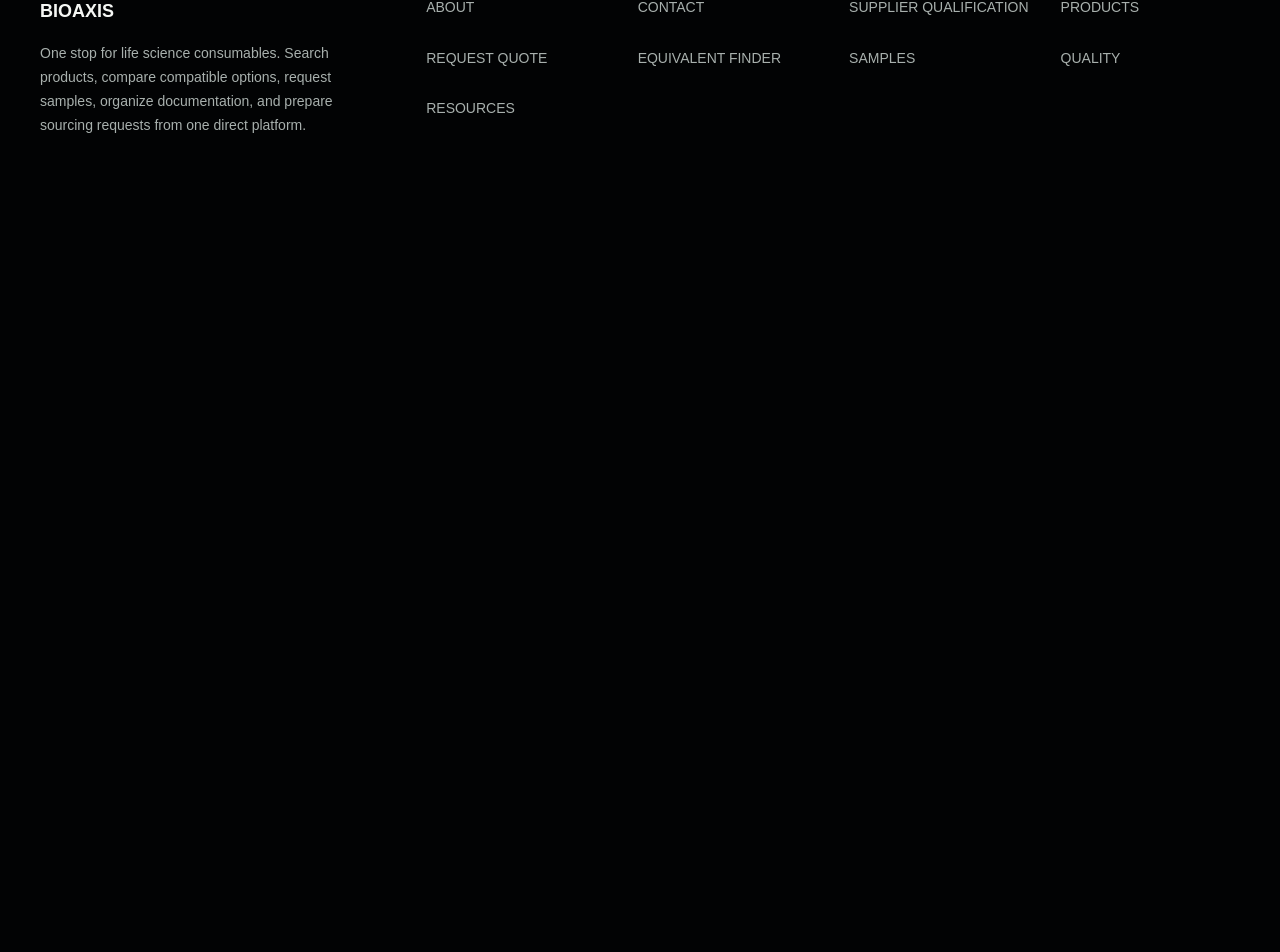
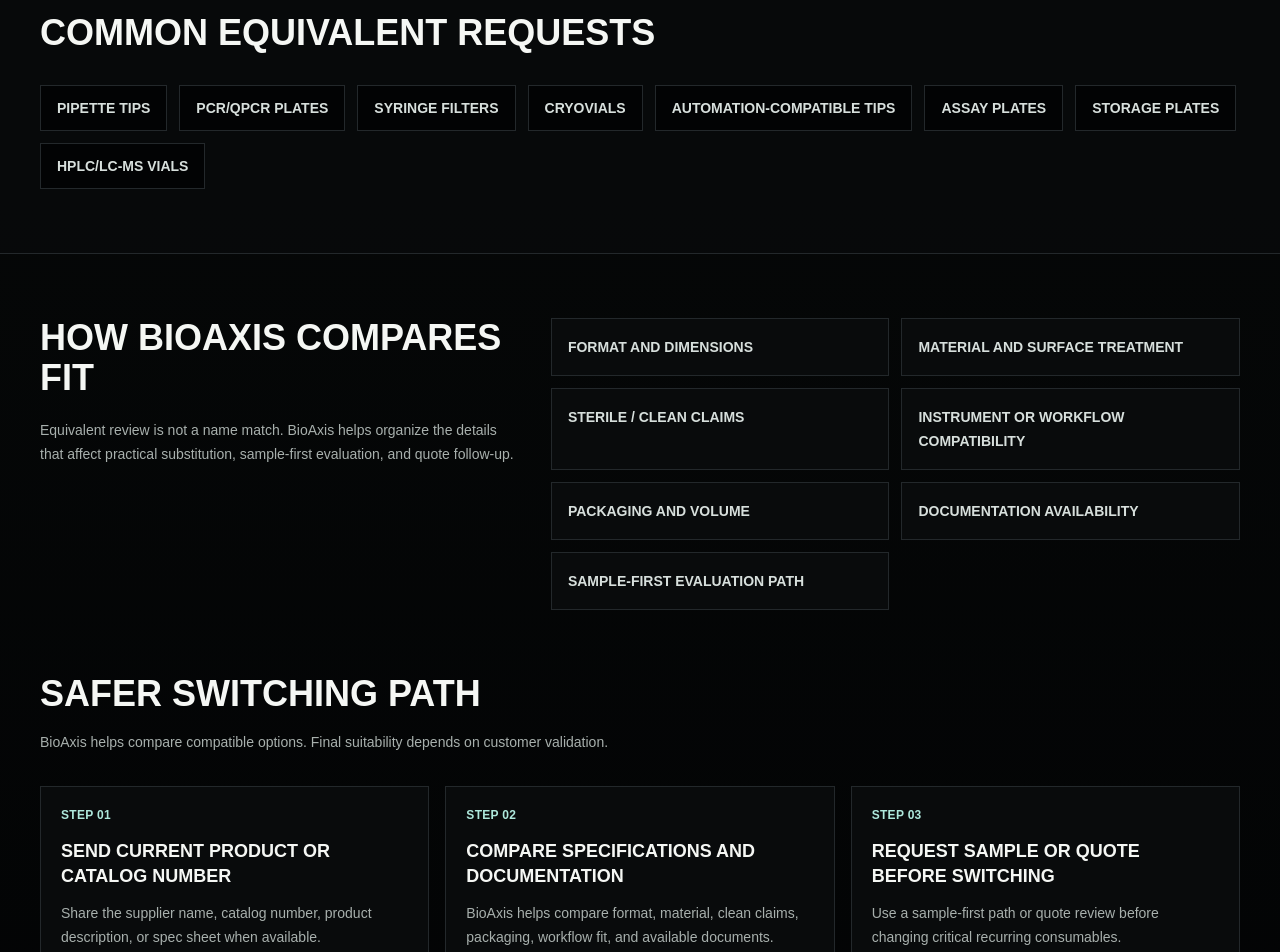
Before and after one commit to luckyericyao/bioaxisv3, a Next.js app: page /equivalent-finder in a window 1280 px wide. Shown: the part 1308-2260 px from the top of the page. Before the commit the page ends 1493 px from the top, so only its background shows below. Built offline with nearby package versions, Linux system fonts and the light colour scheme.

Commit message:
Polish homepage and sourcing conversion pages

```diff
--- a/src/app/applications/page.tsx
+++ b/src/app/applications/page.tsx
@@ -44,7 +44,7 @@
   },
   {
     id: "automation-hts",
-    title: "Automation & HTS",
+    title: "Automation-Compatible Formats",
     description: "Automation-compatible plates, tips, reservoirs, seals, barcoded formats, and equipment-fit consumables.",
     href: "/products/liquid-handling"
   },
--- a/src/app/equivalent-finder/page.tsx
+++ b/src/app/equivalent-finder/page.tsx
@@ -20,6 +20,42 @@
   "sample testing criteria before switching"
 ];
 
+const commonEquivalentRequests = [
+  "Pipette tips",
+  "PCR/qPCR plates",
+  "Syringe filters",
+  "Cryovials",
+  "Automation-compatible tips",
+  "Assay plates",
+  "Storage plates",
+  "HPLC/LC-MS vials"
+];
+
+const fitComparisonDimensions = [
+  "Format and dimensions",
+  "Material and surface treatment",
+  "Sterile / clean claims",
+  "Instrument or workflow compatibility",
+  "Packaging and volume",
+  "Documentation availability",
+  "Sample-first evaluation path"
+];
+
+const switchingSteps = [
+  {
+    title: "Send current product or catalog number",
+    body: "Share the supplier name, catalog number, product description, or spec sheet when available."
+  },
+  {
+    title: "Compare specifications and documentation",
+    body: "BioAxis helps compare format, material, clean claims, packaging, workflow fit, and available documents."
+  },
+  {
+    title: "Request sample or quote before switching",
+    body: "Use a sample-first path or quote review before changing critical recurring consumables."
+  }
+];
+
 function cleanListItem(item: string) {
   return item.replace(/^\s*(?:[-*•]\s*)+/, "").trim();
 }
@@ -32,12 +68,20 @@
         title="Send the catalog number or spec. BioAxis helps compare the fit."
         subtitle="BioAxis helps compare format, material, sterility, packaging, documentation, and application fit so labs can evaluate supplier alternatives without guessing from product names alone."
       >
+        <div className="flex flex-col gap-3 sm:flex-row">
           <Link
             href="/request-quote?requestType=equivalent"
             className="inline-flex min-h-11 items-center justify-center border border-bioaxis-accent bg-bioaxis-accent px-5 text-sm font-semibold uppercase text-bioaxis-black transition hover:bg-transparent hover:text-bioaxis-accent"
           >
             Start equivalent request
           </Link>
+          <Link
+            href="/samples"
+            className="inline-flex min-h-11 items-center justify-center border border-bioaxis-line px-5 text-sm font-semibold uppercase text-bioaxis-steel transition hover:border-bioaxis-accent hover:text-bioaxis-accent"
+          >
+            Request sample first
+          </Link>
+        </div>
       </PageHero>
       <section className="mx-auto grid w-full max-w-7xl gap-5 px-5 py-16 sm:px-8 lg:grid-cols-2 lg:px-10">
         <div className="border border-bioaxis-line bg-bioaxis-panel p-6">
@@ -53,7 +97,7 @@
         <div className="border border-bioaxis-line bg-bioaxis-panel p-6">
           <h2 className="text-2xl font-bold uppercase text-bioaxis-text">How BioAxis reviews equivalents</h2>
           <p className="mt-5 text-sm leading-6 text-bioaxis-muted">
-            Equivalent review focuses on practical sourcing compatibility: format, material, sterility, dimensions, packaging, workflow fit, documentation, and whether a sample-first evaluation is appropriate. BioAxis does not claim guaranteed equivalence; final suitability depends on customer validation.
+            BioAxis helps compare compatible options across practical sourcing dimensions. Final suitability depends on customer validation in the intended workflow.
           </p>
           <Link
             href="/request-quote?requestType=equivalent"
@@ -63,6 +107,50 @@
           </Link>
         </div>
       </section>
+      <section className="border-y border-bioaxis-line bg-bioaxis-panel/60">
+        <div className="mx-auto w-full max-w-7xl px-5 py-16 sm:px-8 lg:px-10">
+          <h2 className="text-3xl font-bold uppercase text-bioaxis-text sm:text-4xl">Common equivalent requests</h2>
+          <div className="mt-8 flex flex-wrap gap-3">
+            {commonEquivalentRequests.map((request) => (
+              <span key={request} className="border border-bioaxis-line bg-bioaxis-black px-4 py-3 text-sm font-semibold uppercase text-bioaxis-steel">
+                {request}
+              </span>
+            ))}
+          </div>
+        </div>
+      </section>
+      <section className="mx-auto grid w-full max-w-7xl gap-8 px-5 py-16 sm:px-8 lg:grid-cols-[0.82fr_1.18fr] lg:px-10">
+        <div>
+          <h2 className="text-3xl font-bold uppercase text-bioaxis-text sm:text-4xl">How BioAxis compares fit</h2>
+          <p className="mt-5 text-sm leading-6 text-bioaxis-muted">
+            Equivalent review is not a name match. BioAxis helps organize the details that affect practical substitution, sample-first evaluation, and quote follow-up.
+          </p>
+        </div>
+        <div className="grid gap-3 sm:grid-cols-2">
+          {fitComparisonDimensions.map((dimension) => (
+            <div key={dimension} className="border border-bioaxis-line bg-bioaxis-panel p-4 text-sm font-semibold uppercase leading-6 text-bioaxis-steel">
+              {dimension}
+            </div>
+          ))}
+        </div>
+      </section>
+      <section className="mx-auto w-full max-w-7xl px-5 pb-16 sm:px-8 lg:px-10">
+        <div className="mb-8">
+          <h2 className="text-3xl font-bold uppercase text-bioaxis-text sm:text-4xl">Safer switching path</h2>
+          <p className="mt-4 max-w-3xl text-sm leading-6 text-bioaxis-muted">
+            BioAxis helps compare compatible options. Final suitability depends on customer validation.
+          </p>
+        </div>
+        <div className="grid gap-4 md:grid-cols-3">
+          {switchingSteps.map((step, index) => (
+            <article key={step.title} className="border border-bioaxis-line bg-bioaxis-panel p-5">
+              <p className="text-xs font-bold uppercase tracking-wide text-bioaxis-accent">Step {(index + 1).toString().padStart(2, "0")}</p>
+              <h3 className="mt-4 text-lg font-bold uppercase leading-snug text-bioaxis-text">{step.title}</h3>
+              <p className="mt-3 text-sm leading-6 text-bioaxis-muted">{step.body}</p>
+            </article>
+          ))}
+        </div>
+      </section>
     </>
   );
 }
--- a/src/app/quality/page.tsx
+++ b/src/app/quality/page.tsx
@@ -107,7 +107,7 @@
         title="Need documentation before purchasing?"
         body="Submit product details and the documentation you need. BioAxis helps request and organize COA, SDS, sterility, material, or lot-level documentation where available."
         primaryLabel="Request documentation support"
-        primaryHref="/request-quote"
+        primaryHref="/request-quote?requestType=documentation"
       />
     </>
   );
--- a/src/app/samples/page.tsx
+++ b/src/app/samples/page.tsx
@@ -42,7 +42,7 @@
               </div>
             ))}
           </div>
-          <Link href="/equivalent-finder" className="mt-8 inline-flex min-h-11 items-center justify-center border border-bioaxis-line px-5 text-sm font-semibold uppercase text-bioaxis-steel transition hover:border-bioaxis-accent hover:text-bioaxis-accent">
+          <Link href="/equivalent-finder?requestType=equivalent" className="mt-8 inline-flex min-h-11 items-center justify-center border border-bioaxis-line px-5 text-sm font-semibold uppercase text-bioaxis-steel transition hover:border-bioaxis-accent hover:text-bioaxis-accent">
             Find equivalent first
           </Link>
         </div>
@@ -78,9 +78,9 @@
         title="Need a sample before switching?"
         body="BioAxis supports sample-first evaluation where available for critical consumables, equivalents, automation formats, and recurring sourcing needs."
         primaryLabel="Request sample"
-        primaryHref="/request-quote"
+        primaryHref="/request-quote?requestType=sample"
         secondaryLabel="Find equivalent first"
-        secondaryHref="/equivalent-finder"
+        secondaryHref="/equivalent-finder?requestType=equivalent"
       />
     </>
   );
--- a/src/components/forms/QuoteRequestForm.tsx
+++ b/src/components/forms/QuoteRequestForm.tsx
@@ -242,6 +242,9 @@
         <p className="mt-3 text-sm leading-6 text-bioaxis-muted">
           Choose the request that best matches the sourcing support you need. Fields update based on request type.
         </p>
+        <p className="mt-3 border border-bioaxis-line bg-bioaxis-black px-4 py-3 text-sm leading-6 text-bioaxis-steel">
+          Pasting a product list into Notes is fine. Include supplier names, catalog numbers, quantities, target delivery dates, and documentation needs where available.
+        </p>
         <div className="mt-6">
           <RequestTypeSelector
             requestTypes={requestTypes}
--- a/src/components/home/PlatformExpansionSections.tsx
+++ b/src/components/home/PlatformExpansionSections.tsx
@@ -1,5 +1,4 @@
 import Link from "next/link";
-import { workflows } from "@/data/workflows";
 import { CTASection } from "@/components/ui/CTASection";
 import { ProcessSteps } from "@/components/ui/ProcessSteps";
 import { SectionHeader } from "@/components/ui/SectionHeader";
@@ -22,6 +21,17 @@
   { label: "Compare centrifugal filter membranes", href: "/products/sample-prep-filtration" },
   { label: "Find automation-compatible tips", href: "/products/automation-consumables" },
   { label: "Prepare a consumables RFQ", href: "/request-quote" }
+];
+
+const workflowPreviewCards = [
+  { title: "Target Discovery", href: "/workflows#target-discovery-biology-validation", tags: ["Biology", "Biomarkers"] },
+  { title: "Assay Development", href: "/workflows#cell-model-assay-development", tags: ["Plates", "Readouts"] },
+  { title: "Screening", href: "/workflows#screening-hit-identification", tags: ["Automation", "HTS"] },
+  { title: "Lead Optimization", href: "/workflows#lead-optimization-in-vitro-profiling", tags: ["Profiling", "Repeat use"] },
+  { title: "ADME / DMPK", href: "/workflows#adme-dmpk-bioanalysis", tags: ["Bioanalysis", "Sample prep"] },
+  { title: "Preclinical Storage", href: "/workflows#preclinical-sample-collection-storage", tags: ["Cold chain", "Traceability"] },
+  { title: "Early CMC", href: "/workflows#process-development-early-cmc", tags: ["Sterile", "Single-use"] },
+  { title: "QC / Analytical", href: "/workflows#qc-analytical-testing-release-support", tags: ["Documents", "Testing"] }
 ];
 
 export function HowBioAxisWorksSection() {
@@ -90,17 +100,23 @@
       <div className="flex flex-col gap-6 lg:flex-row lg:items-end lg:justify-between">
         <SectionHeader
           title="Source by workflow"
-          subtitle="Labs often buy by experiment, not by catalog structure. BioAxis organizes consumables around the workflows your team actually runs."
+          subtitle="Labs buy by experiment and development stage, not only by catalog structure. BioAxis maps drug discovery and development workflows to consumables, equivalents, samples, documentation, and quote support required to keep studies moving."
         />
         <Link href="/workflows" className="inline-flex min-h-11 items-center justify-center border border-bioaxis-accent px-5 text-sm font-semibold uppercase text-bioaxis-accent transition hover:bg-bioaxis-accent hover:text-bioaxis-black">
-          Explore workflows
+          Explore Drug R&D Workflows
         </Link>
       </div>
-      <div className="mt-10 grid gap-4 md:grid-cols-2 xl:grid-cols-3">
-        {workflows.map((workflow) => (
-          <Link key={workflow.id} href={`/workflows#${workflow.slug}`} className="border border-bioaxis-line bg-bioaxis-panel p-6 transition hover:border-bioaxis-accent hover:bg-bioaxis-panelSoft">
-            <h3 className="text-xl font-bold uppercase text-bioaxis-text">{workflow.title}</h3>
-            <p className="mt-4 text-sm leading-6 text-bioaxis-muted">{workflow.description}</p>
+      <div className="mt-10 grid gap-3 sm:grid-cols-2 lg:grid-cols-4">
+        {workflowPreviewCards.map((workflow) => (
+          <Link key={workflow.title} href={workflow.href} className="border border-bioaxis-line bg-bioaxis-panel p-5 transition hover:border-bioaxis-accent hover:bg-bioaxis-panelSoft">
+            <h3 className="text-base font-bold uppercase text-bioaxis-text">{workflow.title}</h3>
+            <div className="mt-5 flex flex-wrap gap-2">
+              {workflow.tags.map((tag) => (
+                <span key={tag} className="border border-bioaxis-line bg-bioaxis-black px-2.5 py-1.5 text-[11px] font-semibold uppercase text-bioaxis-steel">
+                  {tag}
+                </span>
+              ))}
+            </div>
           </Link>
         ))}
       </div>
--- a/src/data/resources.ts
+++ b/src/data/resources.ts
@@ -26,7 +26,7 @@
     title: "How to evaluate equivalent consumables",
     summary: "Compare dimensions, material, sterility, fit, documentation, sample testing, packaging, and lot consistency before switching.",
     relatedSegments: ["Liquid Handling", "Lab Plasticware", "Sample Prep & Filtration"],
-    relatedWorkflows: ["Automation & HTS", "Quality Review"],
+    relatedWorkflows: ["Automation-compatible sourcing", "Quality Review"],
     status: "available",
     ctaCopy: "Read guide"
   },
```
Also changed, not shown: scripts/route-smoke.mjs (+60 -0 lines), src/components/forms/RequestTypeSelector.tsx (+9 -3 lines), src/components/home/ProductDirectorySection.tsx (+4 -4 lines). Lines whose indentation alone changed are shown as unchanged.
